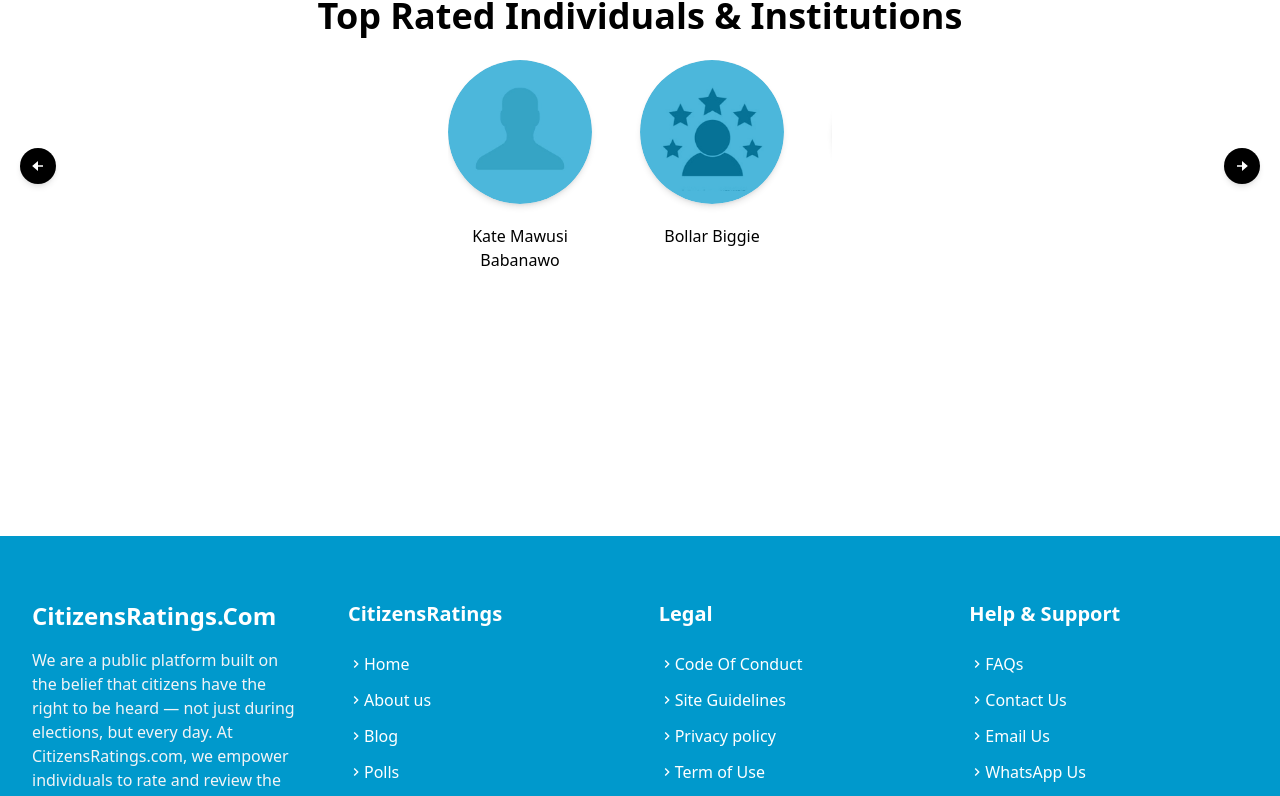
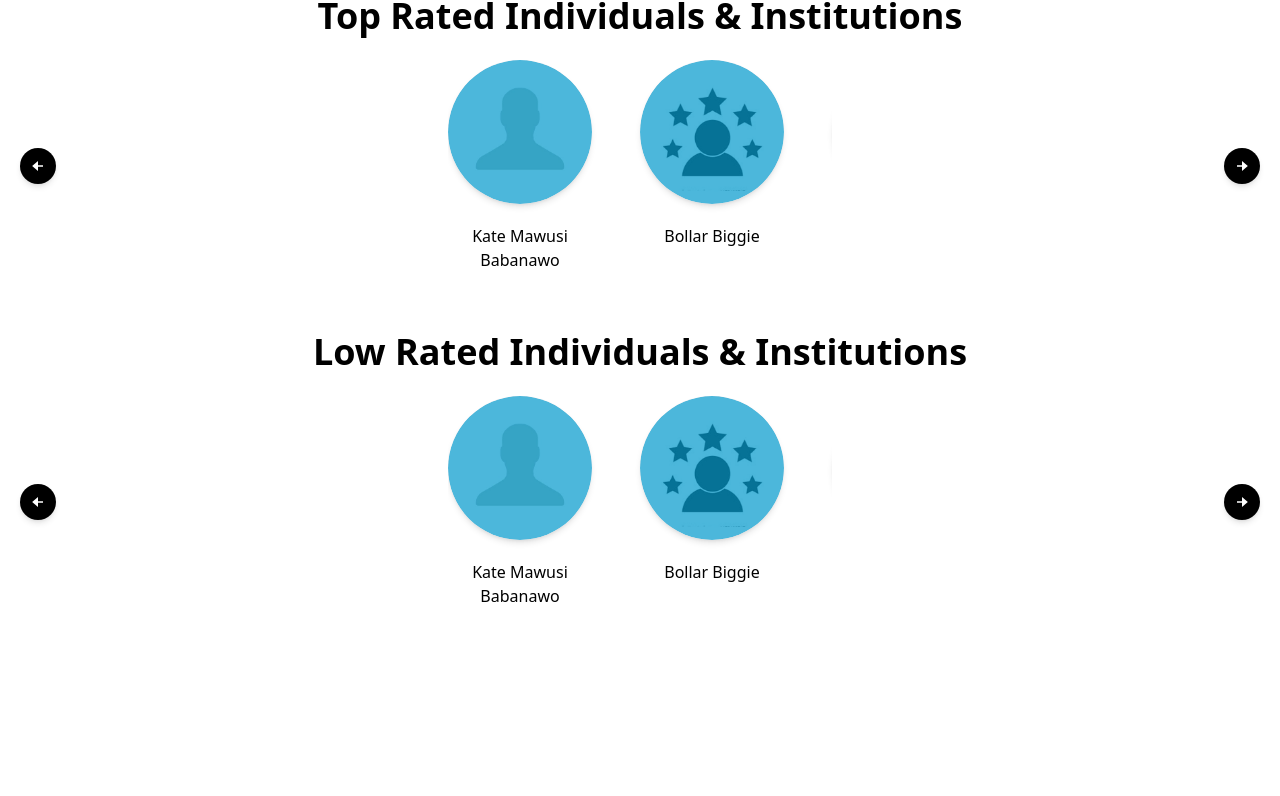
Before and after one commit to Alishahqazi22/CitizensRatings, a React (Vite) app: page / in a window 1280 px wide. Shown: the part 544-1340 px from the top of the page. Built offline with nearby package versions, Linux system fonts and the light colour scheme.

Commit message:
low institution section completed

```diff
--- /dev/null
+++ b/src/components/Home/LowRatedInstitutions.jsx
@@ -0,0 +1,104 @@
+import React, { useRef } from "react";
+import "swiper/css";
+import "swiper/css/navigation";
+import { Swiper, SwiperSlide } from "swiper/react";
+import { Navigation } from "swiper/modules";
+import { BiSolidLeftArrowAlt, BiSolidRightArrowAlt } from "react-icons/bi";
+import profile01 from "../../assets/HomeAssets/Public-Opinion-2.jpg";
+import profile02 from "../../assets/HomeAssets/Celebrity-1.jpg";
+
+function LowRatedInstitutions() {
+  const prevRef = useRef(null);
+  const nextRef = useRef(null);
+
+  return (
+    <div className="flex flex-col mt-5">
+      <h1 className="md:text-4xl text-2xl font-bold mb-6 mt-10 text-center">
+        Low Rated Individuals & Institutions
+      </h1>
+
+      <div className="relative flex justify-center items-center">
+        {/* Custom Buttons */}
+        <button
+          ref={prevRef}
+          className="absolute left-5 z-10 bg-black text-white rounded-full shadow-md hover:bg-primary p-2"
+        >
+          <BiSolidLeftArrowAlt size={20} />
+        </button>
+        <button
+          ref={nextRef}
+          className="absolute right-5 z-10 bg-black text-white rounded-full shadow-md hover:bg-primary p-2"
+        >
+          <BiSolidRightArrowAlt size={20} />
+        </button>
+
+        <Swiper
+          modules={[Navigation]}
+          loop={true}
+          spaceBetween={0}
+          slidesPerView={2}
+          slidesPerGroup={2}
+          onInit={(swiper) => {
+            swiper.params.navigation.prevEl = prevRef.current;
+            swiper.params.navigation.nextEl = nextRef.current;
+            swiper.navigation.init();
+            swiper.navigation.update();
+          }}
+          className="w-full max-w-sm mx-auto"
+        >
+          <SwiperSlide>
+            <div className="flex flex-col items-center w-36">
+              <div className="w-36 h-36 bg-gray-200 rounded-full flex items-center justify-center shadow-md overflow-hidden">
+                <img
+                  src={profile01}
+                  alt="profile"
+                  className="w-full h-full object-cover rounded-full"
+                />
+              </div>
+
+              <p className="mt-5 text-center">Kate Mawusi Babanawo</p>
+            </div>
+          </SwiperSlide>
+          <SwiperSlide>
+            <div className="flex flex-col items-center w-36">
+              <div className="w-36 h-36 bg-gray-200 rounded-full flex items-center justify-center shadow-md overflow-hidden">
+                <img
+                  src={profile02}
+                  alt="profile"
+                  className="w-full h-full object-cover rounded-full"
+                />
+              </div>
+              <p className="mt-5 text-center">Bollar Biggie</p>
+            </div>
+          </SwiperSlide>
+          <SwiperSlide>
+            <div className="flex flex-col items-center w-36">
+              <div className="w-36 h-36 bg-gray-200 rounded-full flex items-center justify-center shadow-md overflow-hidden">
+                <img
+                  src={profile01}
+                  alt="profile"
+                  className="w-full h-full object-cover rounded-full"
+                />
+              </div>
+              <p className="mt-5 text-center">Kate Mawusi Babanawo</p>
+            </div>
+          </SwiperSlide>
+          <SwiperSlide>
+            <div className="flex flex-col items-center w-36">
+              <div className="w-36 h-36 bg-gray-200 rounded-full flex items-center justify-center shadow-md overflow-hidden">
+                <img
+                  src={profile02}
+                  alt="profile"
+                  className="w-full h-full object-cover rounded-full"
+                />
+              </div>
+              <p className="mt-5 text-center">Kate Mawusi Babanawo</p>
+            </div>
+          </SwiperSlide>
+        </Swiper>
+      </div>
+    </div>
+  );
+}
+
+export default LowRatedInstitutions;
--- a/src/components/Pages/Home.jsx
+++ b/src/components/Pages/Home.jsx
@@ -1,12 +1,14 @@
 import React from 'react'
 import HeroSection from '../Home/HeroSection'
 import TopRatedInstitutions from '../Home/TopRatedInstitutions'
+import LowRatedInstitutions from '../Home/LowRatedInstitutions'
 
 function Home() {
   return (
     <>
     <HeroSection />
     <TopRatedInstitutions />
+    <LowRatedInstitutions />
     </>
   )
 }
```
